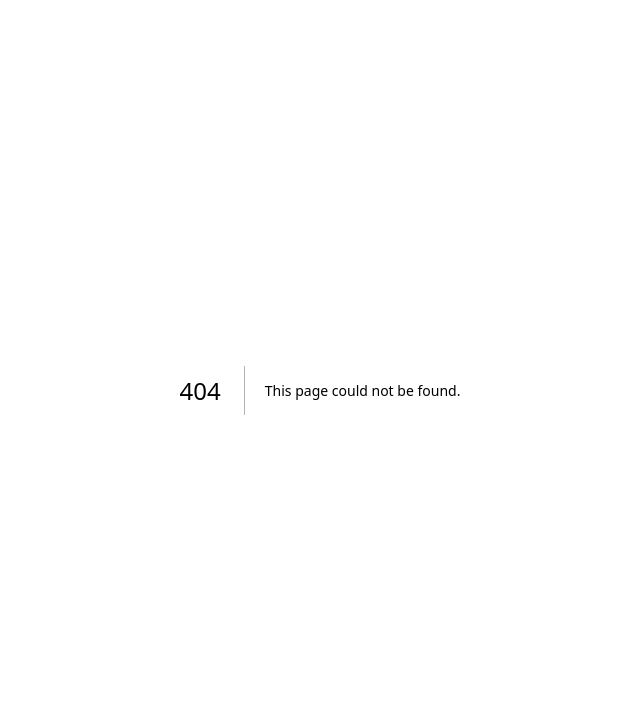
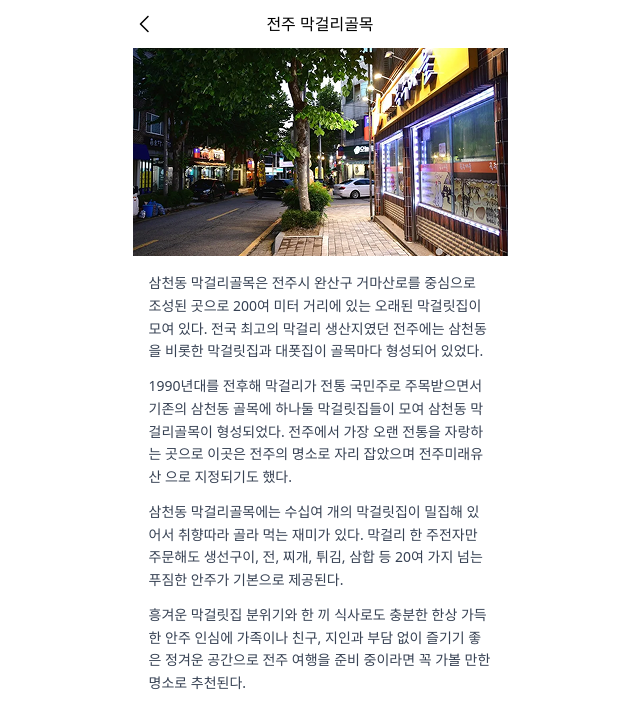
Before and after one commit to nickel93/a-meal-together, a Next.js app: page /streetmap/detail in a window 1280 px wide. Before the commit this address had no page. Shown: the top 728 px of the page, without its empty margins (320-960 px from the left). Built offline with nearby package versions, Linux system fonts and the light colour scheme; a web font is replaced by a local one.

Commit message:
디테일 페이지

```diff
--- /dev/null
+++ b/src/app/streetmap/detail/page.tsx
@@ -0,0 +1,13 @@
+import DetailPage from "@/widgets/streetmap/DetailPage";
+
+const Page = () => {
+  return (
+    <div className="flex justify-center w-full h-full">
+      <div className="flex flex-col flex-grow gap-[40px]">
+        <DetailPage />
+      </div>
+    </div>
+  );
+};
+
+export default Page;
--- a/src/feature/street/MakgeolliMap.tsx
+++ b/src/feature/street/MakgeolliMap.tsx
@@ -2,6 +2,7 @@
 import dealMap from "./dealMap.png";
 import { useState } from "react";
 import Image from "next/image";
+import { useRouter } from "next/navigation";
 
 type Shop = {
   id: number;
@@ -33,9 +34,11 @@ const MapPin = ({ className = "w-6 h-6 text-red-500" }) => (
 
 const MakgeolliMap = () => {
   const [selected, setSelected] = useState<Shop | null>(null);
+  const router = useRouter();
 
   return (
     <div className="relative w-full h-full bg-[#F8F6F5]">
+      {/* 지도 */}
       <div className="relative w-full h-[500px]">
         <Image
           src={dealMap}
@@ -44,21 +47,29 @@ const MakgeolliMap = () => {
           className="object-cover rounded-lg"
         />
 
+        {/* 마커 */}
         {shops.map((shop) => (
           <button
             key={shop.id}
             onClick={() => setSelected(shop)}
-            className="absolute cursor-pointer flex items-center  -translate-y-full"
+            className="absolute cursor-pointer flex items-center -translate-y-full"
             style={{ left: shop.x, top: shop.y }}
           >
             <MapPin />
-            <span className=" px-1 py-0.5 text-xs font-semibold text-black">
+            <span className="ml-1  py-0.5 text-xs font-semibold text-black  rounded">
               {shop.name}
             </span>
           </button>
         ))}
+        <button
+          onClick={() => router.push("streetmap/detail")}
+          className="absolute cursor-pointer top-1.5 left-1.5 flex items-center gap-1 rounded bg-black/50 px-2 py-1 text-white text-sm"
+        >
+          전주 막걸리 골목 알아보기
+        </button>
       </div>
 
+      {/* 가게 상세 카드 */}
       {selected && (
         <div className="absolute bottom-0 left-0 w-full rounded-t-2xl bg-white p-4 shadow-lg">
           <div className="flex justify-between items-center">
--- a/src/shared/navigator/Navigator.tsx
+++ b/src/shared/navigator/Navigator.tsx
@@ -15,7 +15,7 @@ const Navigator = (props: NavigatorProps) => {
   return (
     <div className="flex items-center justify-between w-full h-[48px]">
       <button
-        className="cursor-default"
+        className="cursor-pointer"
         onClick={onClick ? onClick : () => router.back()}
       >
         <LeftArrowIcon />
--- /dev/null
+++ b/src/widgets/streetmap/DetailPage.tsx
@@ -0,0 +1,44 @@
+"use client";
+import Image from "next/image";
+import ex from "./ex.png";
+import Navigator from "@/shared/navigator/Navigator";
+
+const DetailPage = () => {
+  return (
+    <div className="flex flex-col w-full h-full bg-white">
+      {/* 헤더 */}
+      <Navigator title="전주 막걸리골목" />
+
+      <div className="relative w-full h-52">
+        <Image src={ex} alt="전주 막걸리골목" fill className="object-cover" />
+      </div>
+
+      <div className="p-4 overflow-y-auto text-sm leading-relaxed text-gray-700">
+        <p className="mb-3">
+          삼천동 막걸리골목은 전주시 완산구 거마산로를 중심으로 조성된 곳으로
+          200여 미터 거리에 있는 오래된 막걸릿집이 모여 있다. 전국 최고의 막걸리
+          생산지였던 전주에는 삼천동을 비롯한 막걸릿집과 대폿집이 골목마다
+          형성되어 있었다.
+        </p>
+        <p className="mb-3">
+          1990년대를 전후해 막걸리가 전통 국민주로 주목받으면서 기존의 삼천동
+          골목에 하나둘 막걸릿집들이 모여 삼천동 막걸리골목이 형성되었다.
+          전주에서 가장 오랜 전통을 자랑하는 곳으로 이곳은 전주의 명소로 자리
+          잡았으며 전주미래유산 으로 지정되기도 했다.
+        </p>
+        <p className="mb-3">
+          삼천동 막걸리골목에는 수십여 개의 막걸릿집이 밀집해 있어서 취향따라
+          골라 먹는 재미가 있다. 막걸리 한 주전자만 주문해도 생선구이, 전, 찌개,
+          튀김, 삼합 등 20여 가지 넘는 푸짐한 안주가 기본으로 제공된다.
+        </p>
+        <p className="mb-3">
+          흥겨운 막걸릿집 분위기와 한 끼 식사로도 충분한 한상 가득한 안주 인심에
+          가족이나 친구, 지인과 부담 없이 즐기기 좋은 정겨운 공간으로 전주
+          여행을 준비 중이라면 꼭 가볼 만한 명소로 추천된다.
+        </p>
+      </div>
+    </div>
+  );
+};
+
+export default DetailPage;
```
Also changed, not shown: src/widgets/streetmap/ex.png (added).
